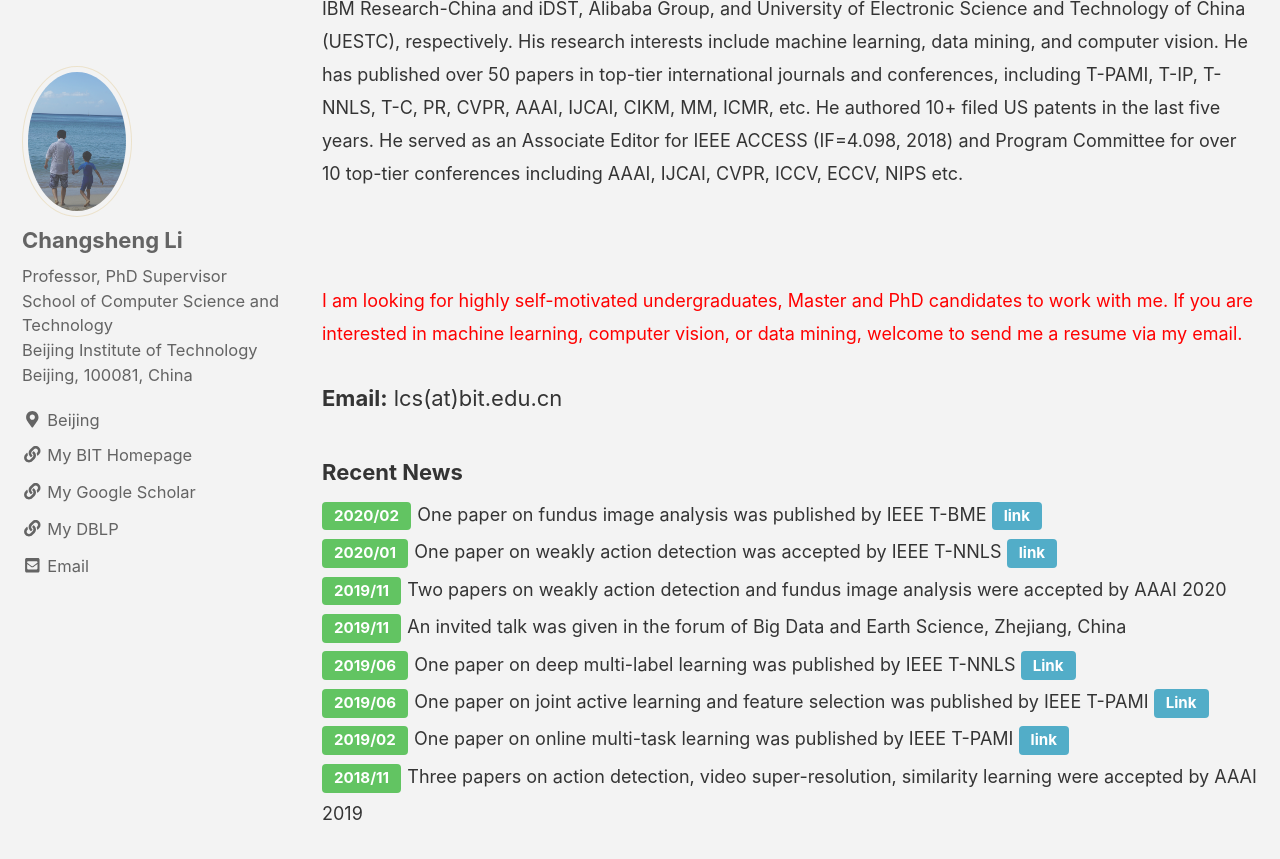
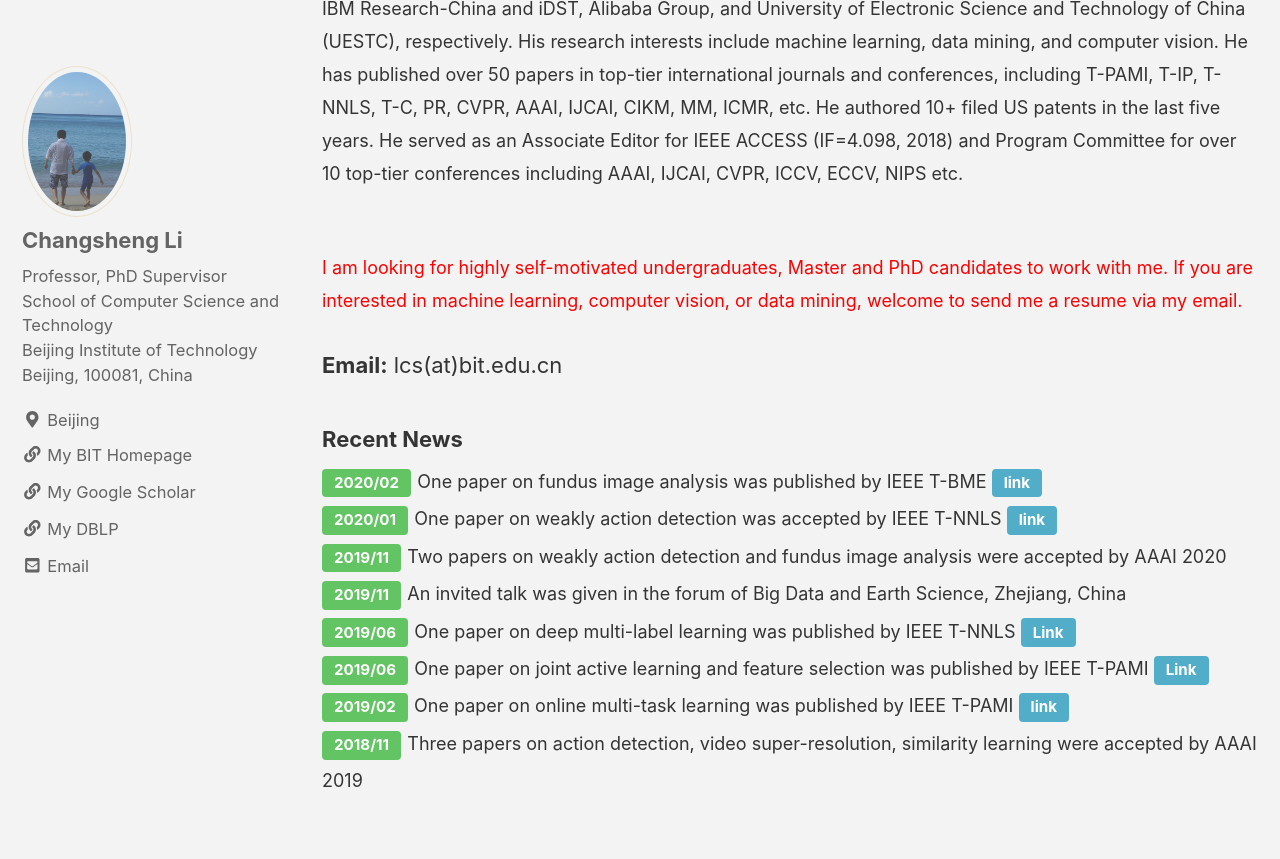
Before and after one commit to csli-bit/csli-bit.github.io, a Jekyll site: the page built from _pages/index.md, in a window 1280 px wide and 900 px high, scrolled down 304 px. Shown: the top 859 px of the window. Built offline with Jekyll 4.4.1, drawn with Linux system fonts in a browser that asks for light colours; nearby versions of some CDN libraries; comment, search, counter and statistics services are not loaded.

Commit message:
Update index.md

```diff
--- a/_pages/index.md
+++ b/_pages/index.md
@@ -7,8 +7,7 @@ permalink: /
 ---
 <font size="4">
 Dr. Changsheng Li is a tenure-track professor with School of Computer Science and Technology, Beijing Intitute of Technology (BIT). He received the BE degree from the University of Electronic Science and Technology of China (UESTC) in 2008 and the PhD degree  in pattern recognition and intelligent system from the Institute of Automation, Chinese Academy of Sciences in 2013. Prior to joining BIT, he has worked with IBM Research-China and iDST, Alibaba Group, and University of Electronic Science and Technology of China (UESTC), respectively. His research interests include machine learning, data mining, and computer vision. He has published over 50 papers in top-tier international journals and conferences, including T-PAMI, T-IP, T-NNLS, T-C, PR, CVPR, AAAI, IJCAI, CIKM, MM, ICMR, etc. He authored 10+ filed US patents in the last five years.
-He served as an Associate Editor for IEEE ACCESS (IF=4.098, 2018) and Program Committee for over 10 top-tier conferences including AAAI, IJCAI, CVPR, ICCV, ECCV, NIPS etc.
-</font><br><br>
+He served as an Associate Editor for IEEE ACCESS (IF=4.098, 2018) and Program Committee for over 10 top-tier conferences including AAAI, IJCAI, CVPR, ICCV, ECCV, NIPS etc. </font><br>
 <font color="red" size="4"> I am looking for highly self-motivated undergraduates, Master and PhD candidates to work with me.
 If you are interested in machine learning, computer vision, or data mining, welcome to send me a resume via my email.</font>
 <br>
```
